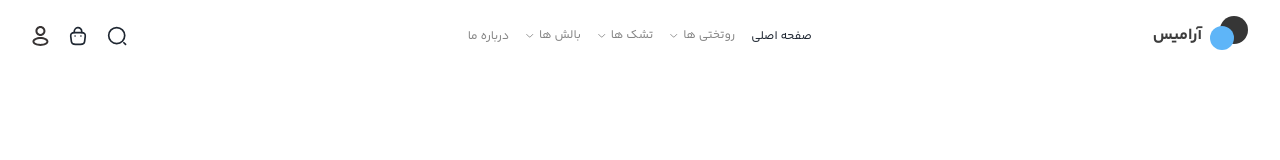
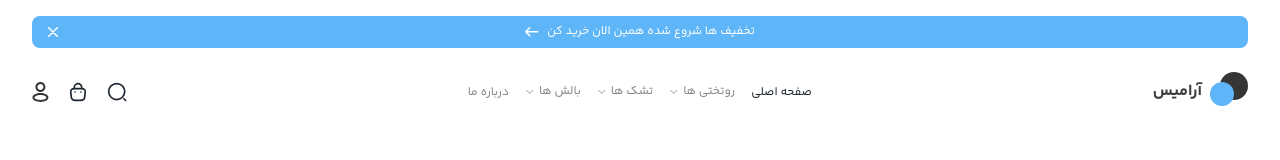
Before and after one commit to FatemehAllameh/bedding-store, a website built with Vite: page index.html in a window 1280 px wide. Built offline with nearby package versions, Linux system fonts and the light colour scheme.

Commit message:
feat: add announcement bar

```diff
--- a/src/components/header.html
+++ b/src/components/header.html
@@ -1,5 +1,45 @@
 <!-- Header -->
 <header class="mt-4">
+  <!-- Announcement Bar -->
+  <div class="announcement-bar hidden md:block mb-6">
+    <div class="container mx-auto px-4 sm:px-6 lg:px-8">
+      <div
+        class="relative flex items-center justify-center gap-2 rounded-lg bg-primary p-2"
+      >
+        <p class="text-xs text-white">تخفیف ها شروع شده همین الان خرید کن</p>
+        <a href="#">
+          <svg
+            class="cursor-pointer"
+            width="14"
+            height="10"
+            viewBox="0 0 14 10"
+            fill="none"
+          >
+            <path
+              d="M4.75 0.75L0.75 4.75L4.75 8.75M0.75 4.75L12.75 4.75"
+              stroke="white"
+              stroke-width="1.5"
+              stroke-linecap="round"
+              stroke-linejoin="round"
+            />
+          </svg>
+        </a>
+
+        <button class="close-btn absolute left-4 cursor-pointer" type="button">
+          <svg width="10" height="10" viewBox="0 0 10 10" fill="none">
+            <path
+              d="M9.23528 0.750052L0.75 9.23533M9.23528 9.23528L0.75 0.75"
+              stroke="white"
+              stroke-width="1.5"
+              stroke-linecap="round"
+              stroke-linejoin="round"
+            />
+          </svg>
+        </button>
+      </div>
+    </div>
+  </div>
+
   <div
     class="container relative flex justify-between items-center mx-auto px-4 sm:px-6 lg:px-8"
   >
--- a/src/main.js
+++ b/src/main.js
@@ -6,13 +6,18 @@ const header = $.querySelector("#header");
 function initMenu() {
   const menuBtn = $.querySelector(".menu-btn");
   const nav = $.querySelector(".nav");
+  const closeBtn = $.querySelector(".close-btn");
+  const announcementBar = $.querySelector(".announcement-bar")
 
-  if (!menuBtn || !nav) return;
+  if (!menuBtn || !nav || !closeBtn || !announcementBar) return;
 
   menuBtn.addEventListener("click", (e) => {
     menuBtn.classList.toggle("active");
     nav.classList.toggle("open");
   });
+  closeBtn.addEventListener("click", () => {
+    announcementBar.classList.remove("md:block")
+  })
 }
 
 if (header) {
```
